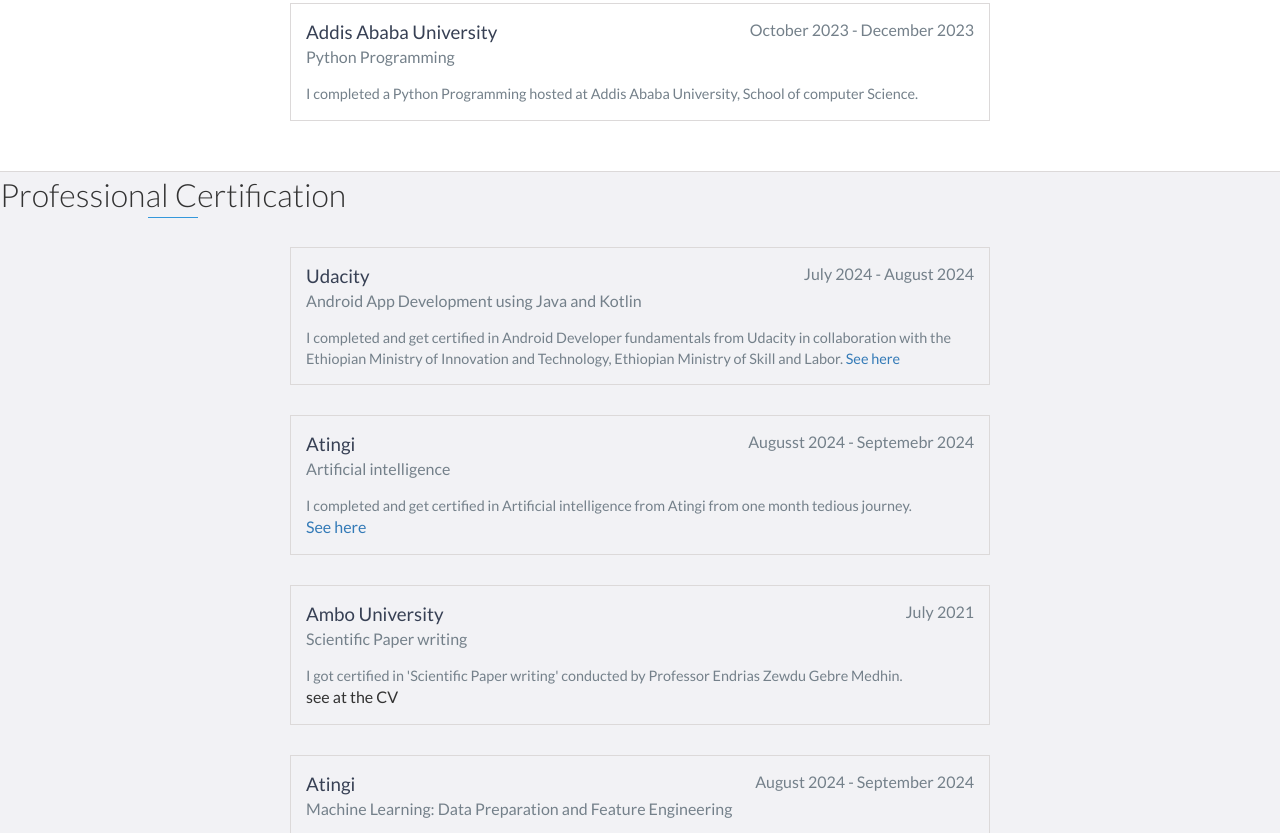
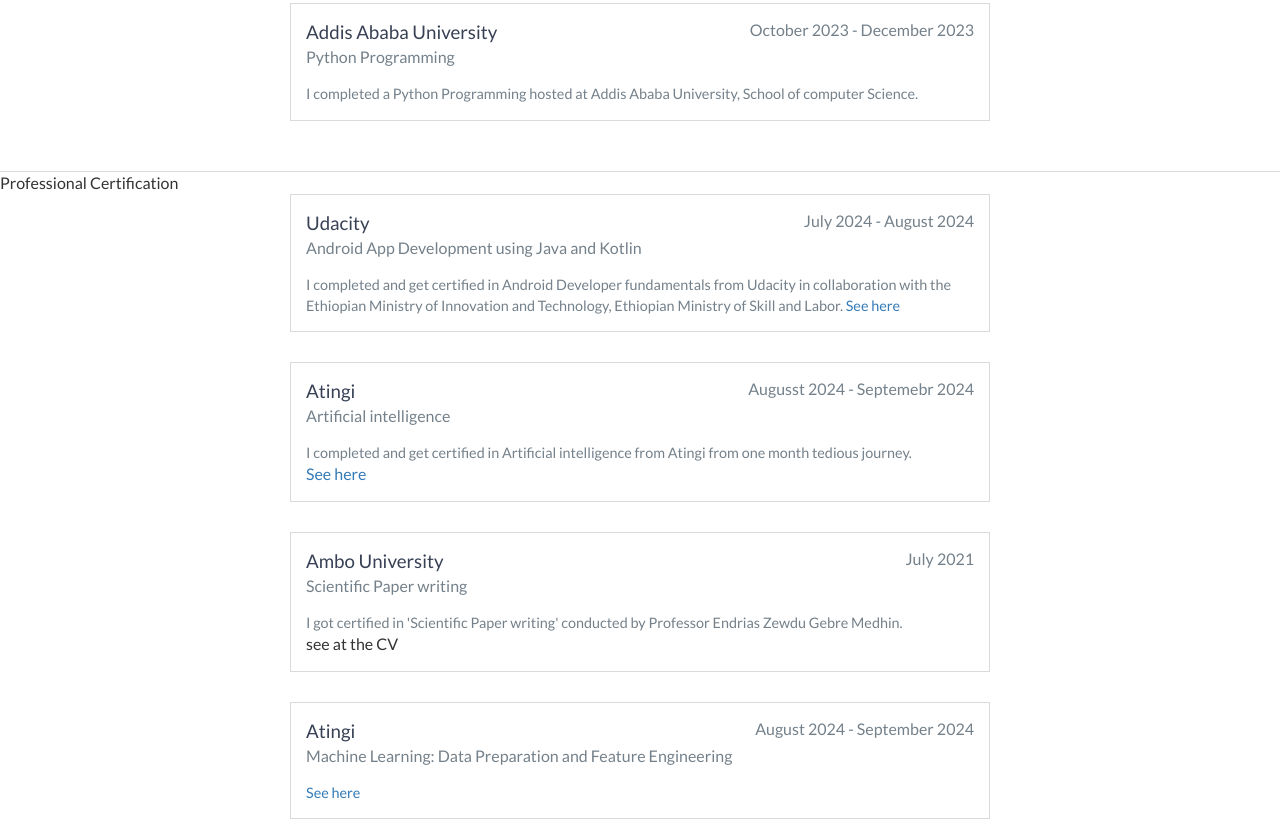
Before and after one commit to Jerusalem-Fetene/myportfolio, a website: page index.html in a window 1280 px wide. Shown: the part 3220-4053 px from the top of the page. Drawn offline with nearby package versions, Linux system fonts and the light colour scheme.

Commit message:
update the blocks

```diff
--- a/index.html
+++ b/index.html
@@ -218,7 +218,7 @@
     </div>
     <!-- End #education -->
 
-    <div id="professional Certificates" class="background-alt">
+    <div id="eduaction-block" class="background-alt>
         <h2 class="heading">Professional Certification</h2>
          <div class="education-block">
             <h3>Udacity</h3>
```
